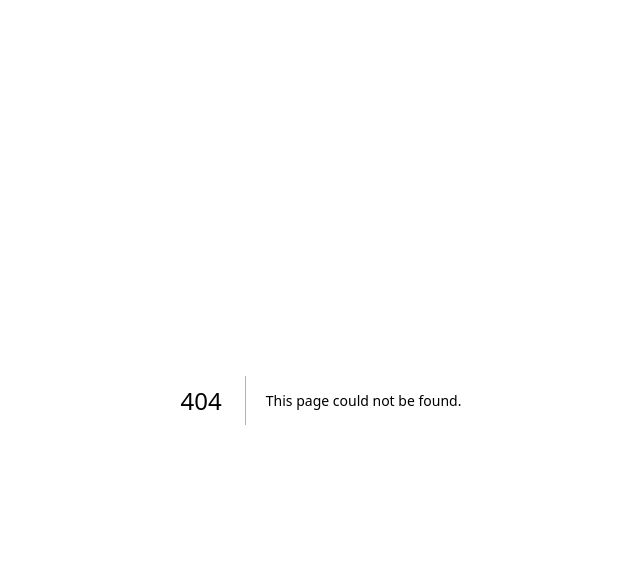
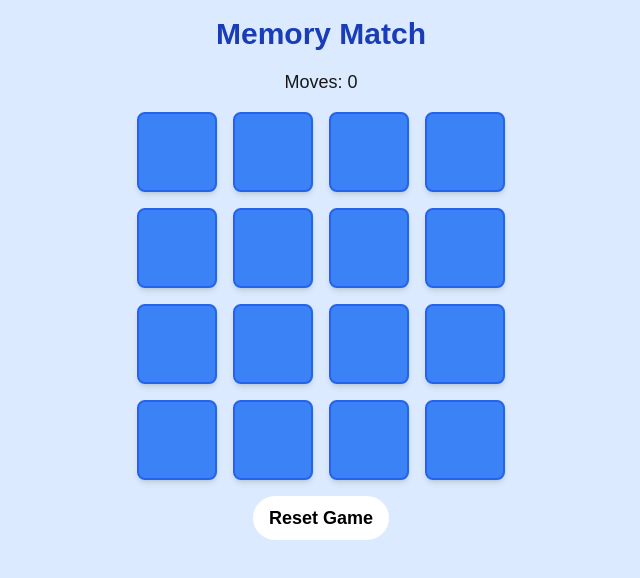
Before and after one commit to rohitjg13/minigames, a Next.js app: page /MemoryGame in a window 1280 px wide. Before the commit this address had no page. Shown: the top 578 px of the page, without its empty margins (319-959 px from the left). Built offline with nearby package versions, Linux system fonts and the light colour scheme.

Commit message:
Memory Game

```diff
--- /dev/null
+++ b/app/MemoryGame/page.tsx
@@ -0,0 +1,164 @@
+"use client"
+import { useState, useEffect } from "react";
+
+type Card = {
+  id: number;
+  emoji: string;
+  flipped: boolean;
+  matched: boolean;
+};
+
+export default function MemoryGame() {
+  const [cards, setCards] = useState<Card[]>([]);
+  const [flippedCount, setFlippedCount] = useState(0);
+  const [flippedIndexes, setFlippedIndexes] = useState<number[]>([]);
+  const [moves, setMoves] = useState(0);
+  const [gameOver, setGameOver] = useState(false);
+  const [gameReady, setGameReady] = useState(false);
+
+  const emojis = ["🐶", "🐱", "🐭", "🐹", "🐰", "🦊", "🐻", "🐼"];
+
+  const initializeGame = () => {
+    console.log("Initializing game...");
+
+    const duplicatedEmojis = [...emojis, ...emojis];
+
+    const shuffledEmojis = duplicatedEmojis.sort(() => Math.random() - 0.5);
+
+    const newCards = shuffledEmojis.map((emoji, index) => ({
+      id: index,
+      emoji,
+      flipped: false,
+      matched: false
+    }));
+
+    console.log("Cards created:", newCards.length);
+
+    setCards(newCards);
+    setFlippedCount(0);
+    setFlippedIndexes([]);
+    setMoves(0);
+    setGameOver(false);
+    setGameReady(true);
+  };
+
+  const handleCardClick = (index: number) => {
+    if (!cards[index]) {
+      console.error("Card at index", index, "doesn't exist!");
+      return;
+    }
+
+    if (flippedIndexes.includes(index) || cards[index].matched) return;
+
+    if (flippedCount === 2) return;
+
+    const newCards = [...cards];
+    newCards[index].flipped = true;
+    setCards(newCards);
+
+    const newFlippedIndexes = [...flippedIndexes, index];
+    setFlippedIndexes(newFlippedIndexes);
+
+    const newFlippedCount = flippedCount + 1;
+    setFlippedCount(newFlippedCount);
+
+    if (newFlippedCount === 2) {
+      setMoves(moves + 1);
+
+      const [firstIndex, secondIndex] = newFlippedIndexes;
+
+      if (cards[firstIndex].emoji === cards[secondIndex].emoji) {
+        const newCards = [...cards];
+        newCards[firstIndex].matched = true;
+        newCards[secondIndex].matched = true;
+        setCards(newCards);
+
+        setFlippedCount(0);
+        setFlippedIndexes([]);
+
+        if (newCards.every(card => card.matched)) {
+          setGameOver(true);
+        }
+      } else {
+        setTimeout(() => {
+          const newCards = [...cards];
+          newCards[firstIndex].flipped = false;
+          newCards[secondIndex].flipped = false;
+          setCards(newCards);
+
+          setFlippedCount(0);
+          setFlippedIndexes([]);
+        }, 1000);
+      }
+    }
+  };
+
+  useEffect(() => {
+    if (typeof window !== 'undefined') {
+      setTimeout(() => {
+        initializeGame();
+      }, 200);
+    }
+
+    return () => {
+
+    };
+  }, []);
+
+
+  const displayCards = cards;
+
+  return (
+    <div className="min-h-screen bg-blue-100 flex flex-col items-center p-4">
+      <h1 className="text-3xl font-bold text-blue-800 mb-4">Memory Match</h1>
+
+      <div className="mb-4">
+        <p className="text-lg">Moves: {moves}</p>
+      </div>
+
+      {gameOver ? (
+        <div className="text-center mb-6">
+          <h2 className="text-2xl font-bold mb-4">Congratulations!</h2>
+          <p className="mb-4">You completed the game in {moves} moves.</p>
+          <button
+            onClick={initializeGame}
+            className="bg-blue-600 hover:bg-blue-700 text-white font-bold py-2 px-6 rounded shadow-md"
+          >
+            Play Again
+          </button>
+        </div>
+      ) : (
+        <div className="max-w-md mx-auto">
+          <div className="grid grid-cols-4 gap-4" style={{ display: 'grid', gridTemplateColumns: 'repeat(4, 1fr)' }}>
+            {displayCards.map((card, index) => (
+              <div
+                key={index}
+                onClick={() => handleCardClick(index)}
+                className="aspect-square flex items-center justify-center rounded-lg cursor-pointer shadow-md"
+                style={{
+                  backgroundColor: card.flipped || card.matched ? "white" : "#3B82F6",
+                  opacity: card.matched ? 0.7 : 1,
+                  transition: "all 0.3s ease",
+                  transform: "scale(1)",
+                  border: "2px solid #2563EB",
+                  minWidth: "70px",
+                  height: "80px",
+                }}
+              >
+                {(card.flipped || card.matched) && (
+                  <span className="text-4xl">{card.emoji}</span>
+                )}
+              </div>
+            ))}
+          </div>
+        </div>
+      )}
+        <button
+            onClick={initializeGame}
+            className="bg-white text-black px-4 py-2 rounded-full text-lg font-bold mt-4 hover:bg-blue-100 hover:shadow-md transition-all duration-200"
+            >
+            Reset Game
+        </button>
+    </div>
+  );
+}
```
